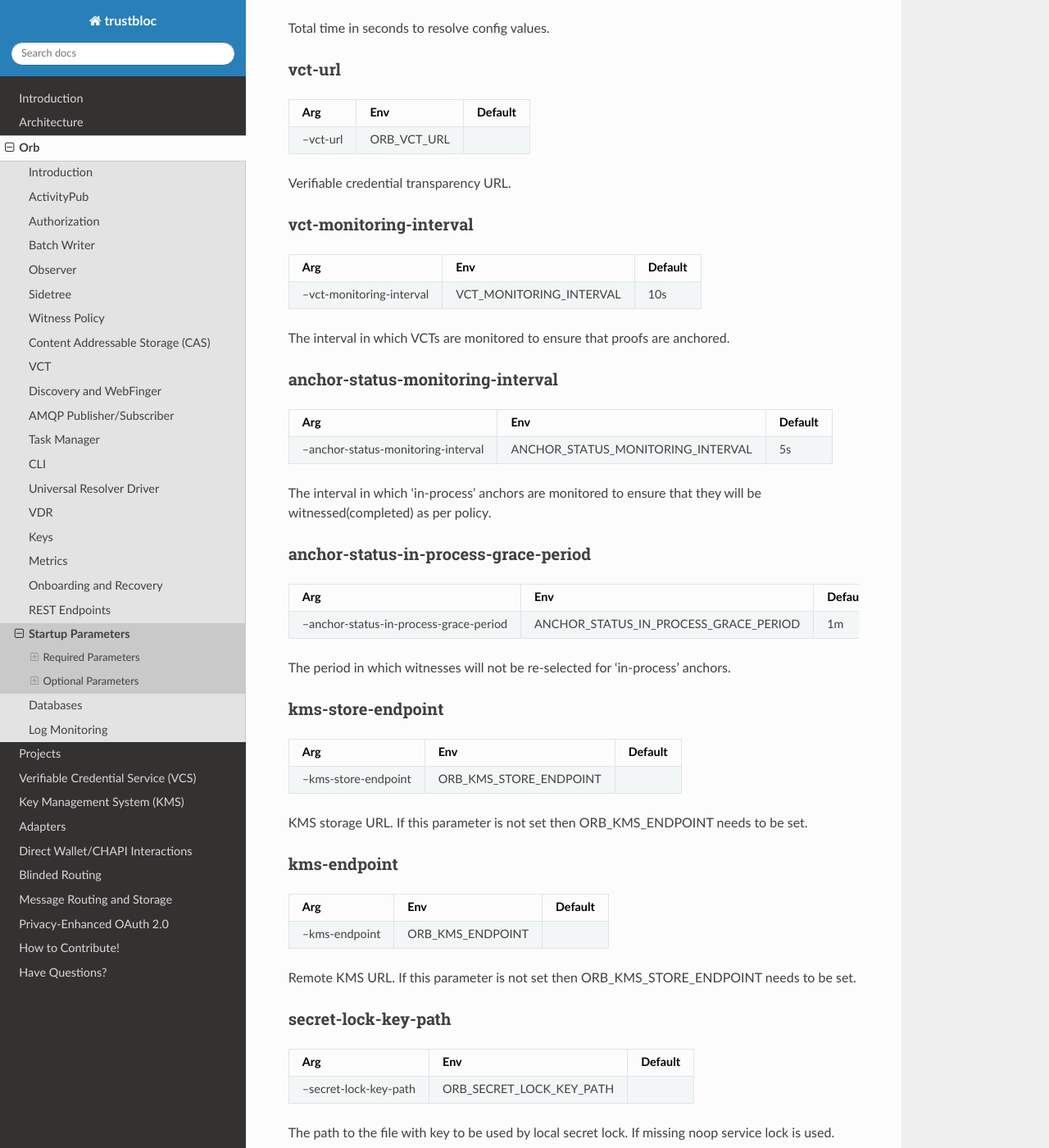
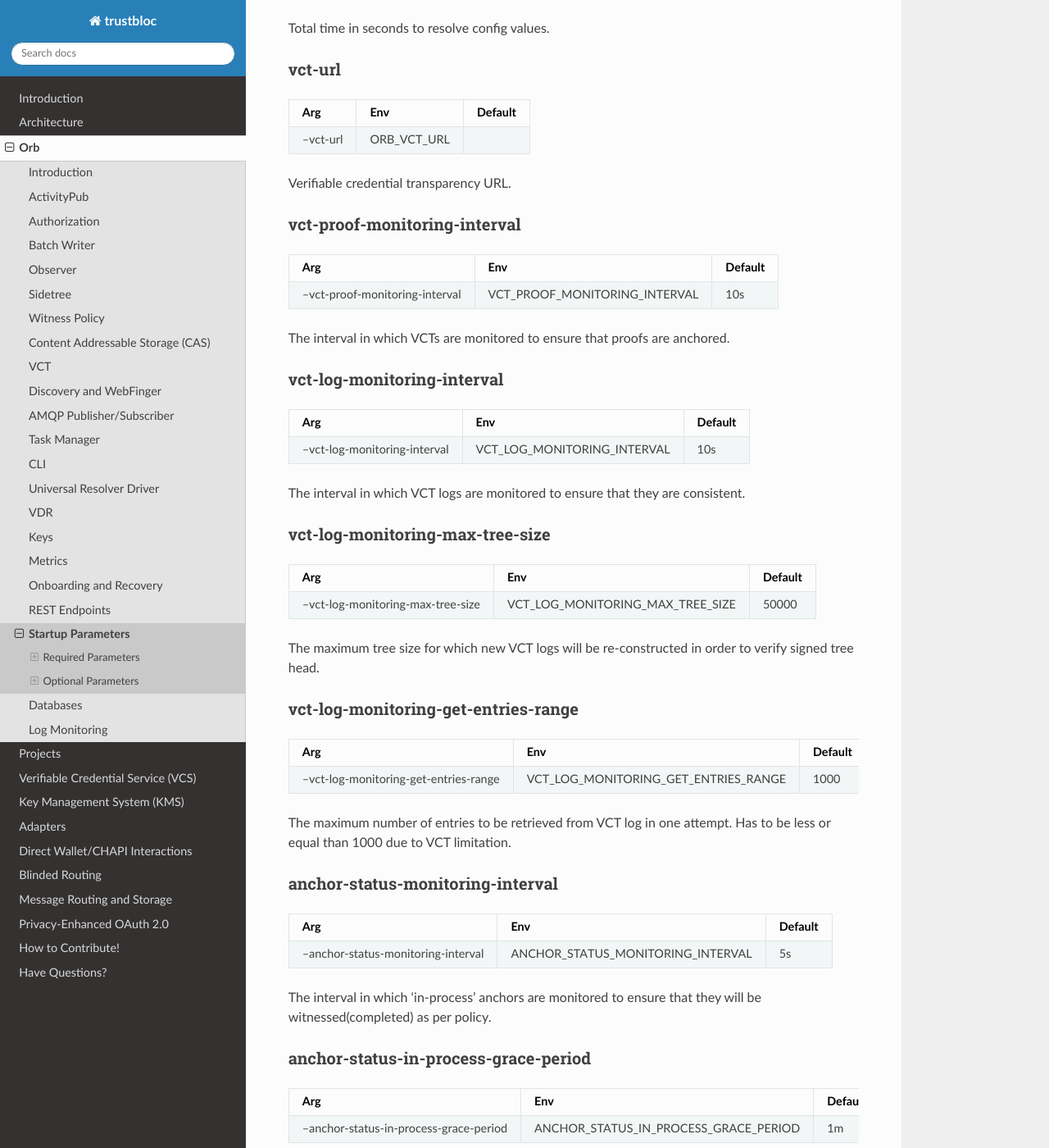
Before and after one commit to trustbloc/docs, a Sphinx documentation site: the page built from readthedocs/source/orb/parameters.md, in a window 1280 px wide and 1400 px high, scrolled down 3324 px. Shown: the whole window at 82% size. Built offline with Sphinx 7.4.7 and the Read the Docs theme 2.0.0, drawn with Linux system fonts in a browser that asks for light colours.

Commit message:
chore: Update log monitoring parameters
Update log monitoring parameters.

Signed-off-by: Sandra Vrtikapa <sandra.vrtikapa@securekey.com>

```diff
--- a/readthedocs/source/orb/parameters.md
+++ b/readthedocs/source/orb/parameters.md
@@ -141,13 +141,39 @@ Total time in seconds to resolve config values.
 
 Verifiable credential transparency URL.
 
-### vct-monitoring-interval
+### vct-proof-monitoring-interval
 
-| Arg                       | Env                     | Default |
-|---------------------------|-------------------------|---------|
-| --vct-monitoring-interval | VCT_MONITORING_INTERVAL | 10s     |
+| Arg                             | Env                           | Default |
+|---------------------------------|-------------------------------|---------|
+| --vct-proof-monitoring-interval | VCT_PROOF_MONITORING_INTERVAL | 10s     |
 
 The interval in which VCTs are monitored to ensure that proofs are anchored.
+
+### vct-log-monitoring-interval
+
+| Arg                           | Env                         | Default |
+|-------------------------------|-----------------------------|---------|
+| --vct-log-monitoring-interval | VCT_LOG_MONITORING_INTERVAL | 10s     |
+
+The interval in which VCT logs are monitored to ensure that they are consistent.
+
+
+### vct-log-monitoring-max-tree-size
+
+| Arg                                | Env                              | Default |
+|------------------------------------|----------------------------------|---------|
+| --vct-log-monitoring-max-tree-size | VCT_LOG_MONITORING_MAX_TREE_SIZE | 50000   |
+
+The maximum tree size for which new VCT logs will be re-constructed in order to verify signed tree head.
+
+### vct-log-monitoring-get-entries-range
+
+| Arg                                    | Env                                  | Default |
+|----------------------------------------|--------------------------------------|---------|
+| --vct-log-monitoring-get-entries-range | VCT_LOG_MONITORING_GET_ENTRIES_RANGE | 1000    |
+
+The maximum number of entries to be retrieved from VCT log in one attempt. Has to be less or equal than 1000 due to VCT limitation.
+
 
 ### anchor-status-monitoring-interval
 
```
